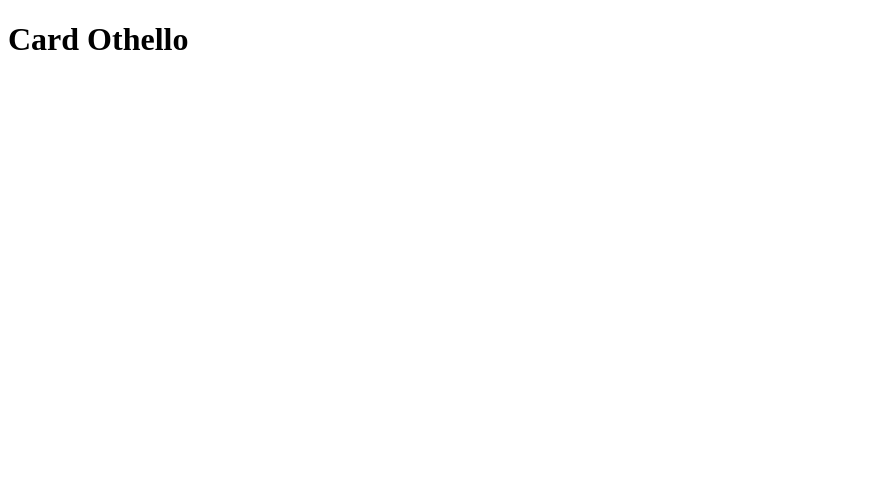
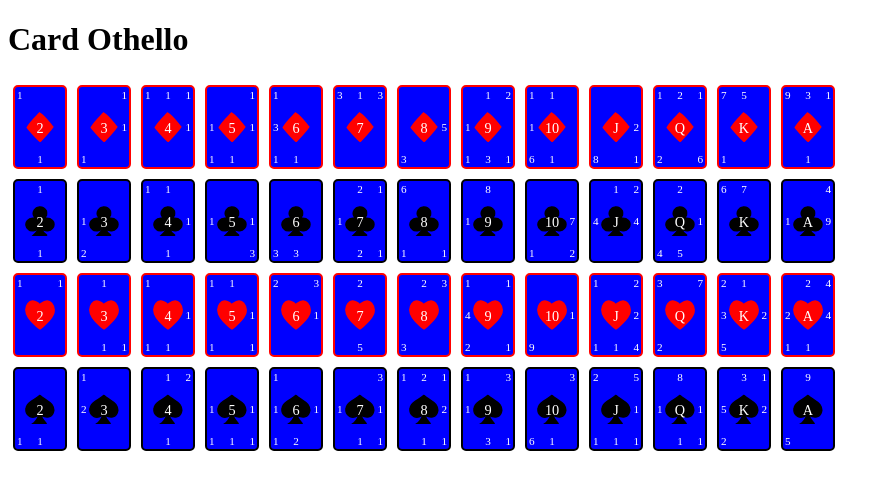
Before and after one commit to darcnite3000/card-othello, a React app: page / in a window 1280 px wide. Shown: the top 490 px of the page, without its empty margins (0-889 px from the left). Built offline with nearby package versions, Linux system fonts and the light colour scheme; the HTML template or start-up script is replaced by a standard one.

Commit message:
all cards with auto generated attack pips

```diff
--- /dev/null
+++ b/src/App.jsx
@@ -0,0 +1,56 @@
+import React, { Fragment } from 'react'
+import Card from './Card'
+
+const values = [2, 3, 4, 5, 6, 7, 8, 9, 10, 11, 12, 13, 14]
+const suits = [0, 1, 2, 3]
+
+function getRandomInt(min, max) {
+  min = Math.ceil(min)
+  max = Math.floor(max + 1)
+  return Math.floor(Math.random() * (max - min)) + min
+}
+
+function getPips(value) {
+  const attacks =
+    value <= 4
+      ? getRandomInt(Math.floor(value / 2) + 1, value)
+      : getRandomInt(2, 6)
+  let currentStrength = value
+  let pips = [0, 0, 0, 0, 0, 0, 0, 0]
+  for (let i = 0; i < attacks; i++) {
+    const attacksLeft = attacks - i - 1
+    const maxAttack = currentStrength - attacksLeft
+    const attackStrength = attacksLeft ? getRandomInt(1, maxAttack) : maxAttack
+    currentStrength -= attackStrength
+    let attackDirection = getRandomInt(0, 7)
+    while (pips[attackDirection] !== 0) {
+      attackDirection = getRandomInt(0, 7)
+    }
+    pips[attackDirection] = attackStrength
+  }
+  return pips
+}
+
+function App() {
+  return (
+    <Fragment>
+      <h1>Card Othello</h1>
+      {suits.map(suit => (
+        <div key={suit} className="card-list" style={{ display: 'flex' }}>
+          {values.map(value => (
+            <Card
+              key={value}
+              value={value}
+              suit={suit}
+              pips={getPips(value)}
+              status={0}
+              style={{ margin: '5px' }}
+            />
+          ))}
+        </div>
+      ))}
+    </Fragment>
+  )
+}
+
+export default App
--- /dev/null
+++ b/src/Card.jsx
@@ -0,0 +1,53 @@
+import React from 'react'
+import './card.css'
+import Heart from './Heart'
+import Club from './Club'
+import Diamond from './Diamond'
+import Spade from './Spade'
+
+const SUITS = [Diamond, Club, Heart, Spade]
+const faceCard = {
+  14: 'A',
+  11: 'J',
+  12: 'Q',
+  13: 'K'
+}
+const defaultPips = [0, 0, 0, 0, 0, 0, 0, 0]
+const defaultSuit = 0
+const defaultValue = 1
+const defaultPlayer = 0
+const Card = ({
+  player = defaultPlayer,
+  value = defaultValue,
+  pips = defaultPips,
+  suit = defaultSuit,
+  status = 0,
+  style
+}) => {
+  const CardSuit = SUITS[suit]
+  const face = faceCard[value] || value
+  return (
+    <div
+      className={`card card-player-${player} card-suit-${suit} card-value-${value} card-status-${
+        status < 0 ? 'weak' : status > 0 ? 'strong' : 'normal'
+      }`}
+      style={style}
+    >
+      <div className="value">
+        <CardSuit value={face} />
+      </div>
+      <div className="pips">
+        {pips.map((pip, i) => {
+          if (pip) pip = pip + status < 0 ? 0 : pip + status
+          return (
+            <div key={i} className="pip">
+              {pip ? faceCard[pip] || pip : null}
+            </div>
+          )
+        })}
+      </div>
+    </div>
+  )
+}
+
+export default Card
--- /dev/null
+++ b/src/Club.jsx
@@ -0,0 +1,18 @@
+import React from 'react'
+
+const Club = ({value = 0,width = 30, height=30, stroke="black", text="white", strokeWidth="2", ...rest}) => (
+  <svg
+    width={width}
+    height={height}
+    viewBox="0 0 40 40"
+    fill={stroke}
+    stroke={stroke}
+    strokeWidth={strokeWidth}
+    {...rest}
+  >
+    <path d="m14.17807,36.06469c2.05863,-2.00279 3.80574,-4.38821 4.54368,-7.09658c-2.20681,1.56312 -4.23079,4.0773 -7.30919,3.98205c-2.324,0.12427 -5.0924,0.12637 -6.72831,-1.6845c-3.65578,-2.73886 -4.63783,-8.21297 -1.63586,-11.69855c2.05431,-2.51673 5.64158,-3.58389 8.93366,-3.20641c2.07427,-0.81999 -0.4057,-2.89627 -0.6551,-4.19208c-1.54381,-4.70042 2.09314,-10.33849 7.44099,-10.87996c3.83578,-0.51305 7.58557,1.80038 9.46248,4.80272c1.01997,2.10079 0.48853,4.48505 0.25056,6.66447c-0.80135,1.09524 -2.85369,3.74492 0.07508,3.53622c2.89571,-0.0427 5.95362,0.74933 7.86308,2.89469c2.79293,2.88937 3.04912,7.66407 0.23915,10.61647c-1.48639,1.79829 -3.71685,3.23756 -6.24133,3.15743c-2.47088,0.2324 -5.14647,-0.26701 -6.8986,-2.02105c-0.74729,-0.48786 -2.57839,-2.33112 -2.57776,-1.92689c1.83024,3.55239 3.89983,7.2415 7.56114,9.44282c1.30815,0.97996 -1.99252,0.30623 -2.79156,0.50596c-4.84123,0.00399 -9.68245,0.00805 -14.52368,0.01206c0.99719,-0.96963 1.99444,-1.93922 2.99158,-2.90886l0,0z" />
+    <text stroke="none" style={{fontSize:19}} fill={text} textAnchor="middle" x="20" y="28">{value}</text>
+  </svg>
+)
+
+export default Club
--- /dev/null
+++ b/src/Diamond.jsx
@@ -0,0 +1,18 @@
+import React from 'react'
+
+const Diamond = ({value = 0,width = 30, height=30, stroke="red", text="white", strokeWidth="2", ...rest}) => (
+  <svg
+    width={width}
+    height={height}
+    viewBox="0 0 40 40"
+    fill={stroke}
+    stroke={stroke}
+    strokeWidth={strokeWidth}
+    {...rest}
+  >
+    <path d="m3.05481,20.76236c3.7795,-7.16059 10.59373,-13.27216 16.39076,-19.33748c6.74361,3.89234 12.56971,12.45541 17.63846,18.4194c-4.52098,6.89842 -11.02885,13.18099 -16.89158,19.36765c-6.32013,-5.66022 -11.72487,-12.12712 -17.13764,-18.44958l0,0z" />
+    <text stroke="none" style={{fontSize:19}} fill={text} textAnchor="middle" x="20" y="28">{value}</text>
+  </svg>
+)
+
+export default Diamond
--- /dev/null
+++ b/src/Heart.jsx
@@ -0,0 +1,18 @@
+import React from 'react'
+
+const Heart = ({value = 0,width = 30, height=30, stroke="red", text="white", strokeWidth="2", ...rest}) => (
+  <svg
+    width={width}
+    height={height}
+    viewBox="0 0 40 40"
+    fill={stroke}
+    stroke={stroke}
+    strokeWidth={strokeWidth}
+    {...rest}
+  >
+    <path d="m14.51917,34.13318c-9.81414,-8.69721 -13.32308,-14.1989 -13.35152,-20.93398c-0.02593,-6.13984 4.30568,-12.0657 8.79463,-12.03152c2.24158,0.0171 7.04992,2.2769 8.75257,4.11355c0.85789,0.92541 1.26424,0.83416 3.17425,-0.71286c5.19824,-4.21033 10.27438,-4.2987 13.56191,-0.23609c5.25417,6.49291 4.29759,14.24662 -2.74984,22.28932c-3.74682,4.27597 -11.92906,11.86177 -12.79439,11.86177c-0.26331,0 -2.68773,-1.95759 -5.3876,-4.35018l0,0z" />
+    <text stroke="none" style={{fontSize:19}} fill={text} textAnchor="middle" x="20" y="28">{value}</text>
+  </svg>
+)
+
+export default Heart
--- /dev/null
+++ b/src/Spade.jsx
@@ -0,0 +1,18 @@
+import React from 'react'
+
+const Spade = ({value = 0,width = 30, height=30, stroke="black", text="white", strokeWidth="2", ...rest}) => (
+  <svg
+    width={width}
+    height={height}
+    viewBox="0 0 40 40"
+    fill={stroke}
+    stroke={stroke}
+    strokeWidth={strokeWidth}
+    {...rest}
+  >
+    <path d="m12.43559,37.98934c2.37477,-2.22792 4.1113,-5.04922 5.56636,-7.90789c0.88886,-1.14017 0.04733,-2.13765 -1.16335,-1.1708c-3.11143,2.01963 -7.34681,2.71222 -10.71559,0.86966c-3.80827,-1.91445 -5.52559,-6.46682 -4.66153,-10.43348c0.5472,-4.01986 3.55669,-7.17079 6.82429,-9.43419c3.75355,-2.6104 7.80692,-4.85132 11.23744,-7.87405c1.4324,0.02792 2.5104,2.21312 4.05197,2.79137c4.09328,2.96398 8.94419,5.14571 12.16753,9.10909c1.62849,2.25838 2.55663,5.03929 2.66025,7.78827c-0.49617,3.72781 -2.78261,7.65927 -6.72561,8.72087c-3.4086,1.00264 -6.91553,-0.26891 -9.88589,-1.88661c-0.36282,-0.0757 -1.69359,-1.09495 -1.16617,-0.30284c1.77577,3.54276 3.72143,7.06064 6.53923,9.93716c0.16562,0.36345 1.46455,1.22575 0.77326,1.21205c-5.78577,0 -11.57152,0 -17.35729,0c0.61835,-0.47287 1.23673,-0.94574 1.8551,-1.41861l0,0z" />
+    <text stroke="none" style={{fontSize:19}} fill={text} textAnchor="middle" x="20" y="28">{value}</text>
+  </svg>
+)
+
+export default Spade
--- /dev/null
+++ b/src/app.css
@@ -0,0 +1,5 @@
+*,
+*::before,
+*::after {
+  box-sizing: border-box;
+}
--- /dev/null
+++ b/src/card.css
@@ -0,0 +1,102 @@
+.card {
+  width: 50px;
+  height: 80px;
+  border-radius: 5px;
+  border: 2px solid;
+  background-color: olive;
+  position: relative;
+  font-family: 'Concert One';
+  & .value,
+  & .pips {
+    position: absolute;
+    top: 0;
+    left: 0;
+    height: 100%;
+    width: 100%;
+  }
+  & .value {
+    display: flex;
+    justify-content: center;
+    align-items: center;
+  }
+  & .pips {
+    display: grid;
+    grid-template-areas:
+      'tl tm tr'
+      'ml . mr'
+      'bl bm br';
+    grid-template-rows: 1fr 1fr 1fr;
+    grid-template-columns: 1fr 1fr 1fr;
+    & .pip {
+      display: flex;
+      padding: 2px;
+      justify-content: center;
+      align-items: center;
+      font-size: 0.7em;
+    }
+    & .pip:nth-child(1) {
+      justify-content: flex-start;
+      align-items: flex-start;
+      grid-area: tl;
+    }
+    & .pip:nth-child(2) {
+      align-items: flex-start;
+      grid-area: tm;
+    }
+    & .pip:nth-child(3) {
+      justify-content: flex-end;
+      align-items: flex-start;
+      grid-area: tr;
+    }
+    & .pip:nth-child(4) {
+      justify-content: flex-start;
+      grid-area: ml;
+    }
+    & .pip:nth-child(5) {
+      justify-content: flex-end;
+      grid-area: mr;
+    }
+    & .pip:nth-child(6) {
+      justify-content: flex-start;
+      align-items: flex-end;
+      grid-area: bl;
+    }
+    & .pip:nth-child(7) {
+      align-items: flex-end;
+      grid-area: bm;
+    }
+    & .pip:nth-child(8) {
+      justify-content: flex-end;
+      align-items: flex-end;
+      grid-area: br;
+    }
+  }
+}
+.card-suit-0,
+.card-suit-2 {
+  border-color: red;
+}
+.card-suit-1,
+.card-suit-3 {
+  border-color: black;
+}
+.card-player-0 {
+  background-color: blue;
+  color: white;
+}
+.card-player-1 {
+  background-color: pink;
+  color: black;
+}
+.card-status-strong {
+  & .pips,
+  & .value {
+    font-weight: bold;
+  }
+}
+.card-status-weak {
+  & .pips,
+  & .value {
+    font-style: italic;
+  }
+}
--- a/src/index.jsx
+++ b/src/index.jsx
@@ -1,8 +1,6 @@
 import React from 'react'
 import { render } from 'react-dom'
 
-function App() {
-  return <h1>Card Othello</h1>
-}
+import App from './App'
 
 render(<App />, document.getElementById('app'))
```
